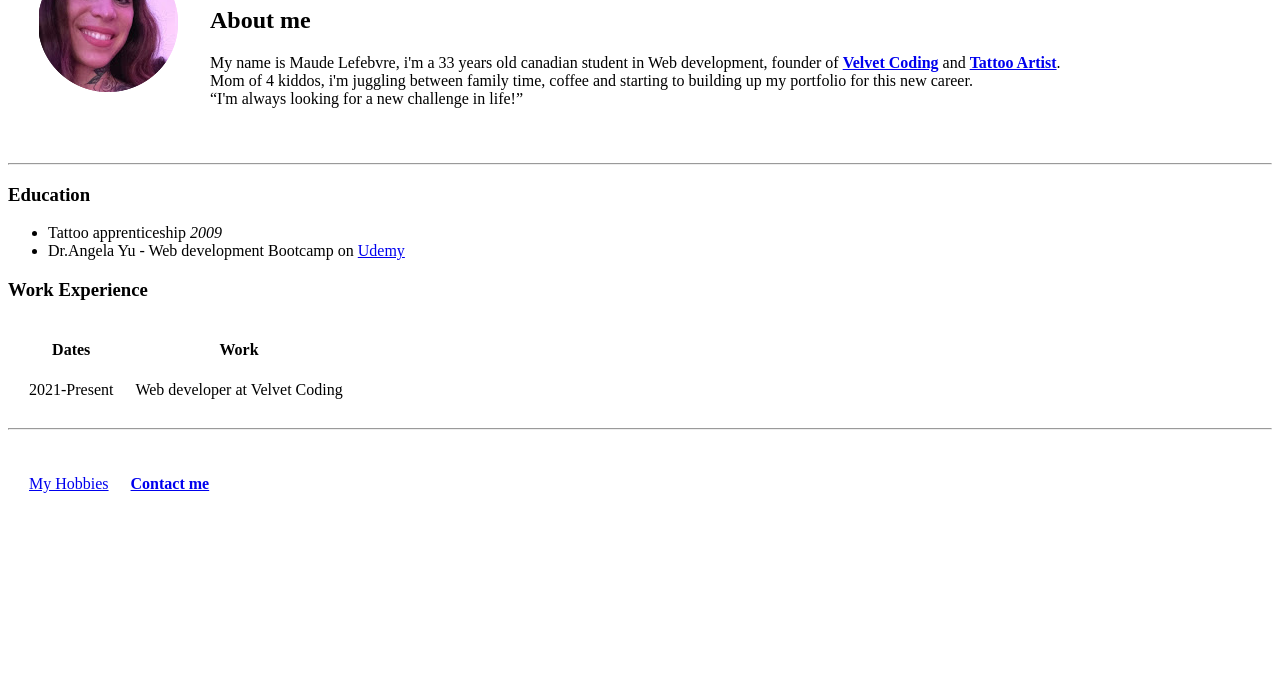
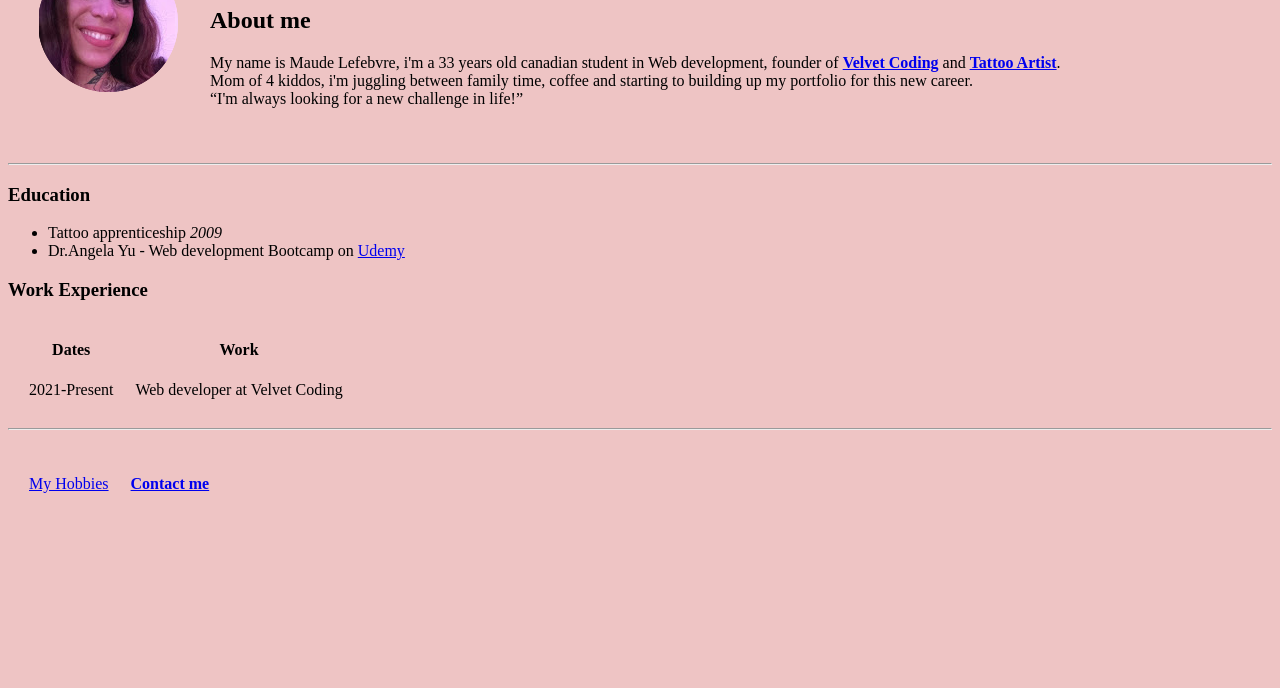
Before and after one commit to TheVelvetCoding/cv, a plain HTML site: page index.html in a window 1280 px wide. Shown: the part 112-800 px from the top of the page. Drawn offline with Linux system fonts and the light colour scheme.

Commit message:
Update index.html

```diff
--- a/index.html
+++ b/index.html
@@ -6,7 +6,7 @@
   <title>Velvet Coding Website©</title>
 </head>
 
-<body>
+<body style="background-color: #EEC4C4;">
   <table cellspacing="30">
     <tr>
       <td><img src="MaudeProfile.png" alt=""></td>
```
